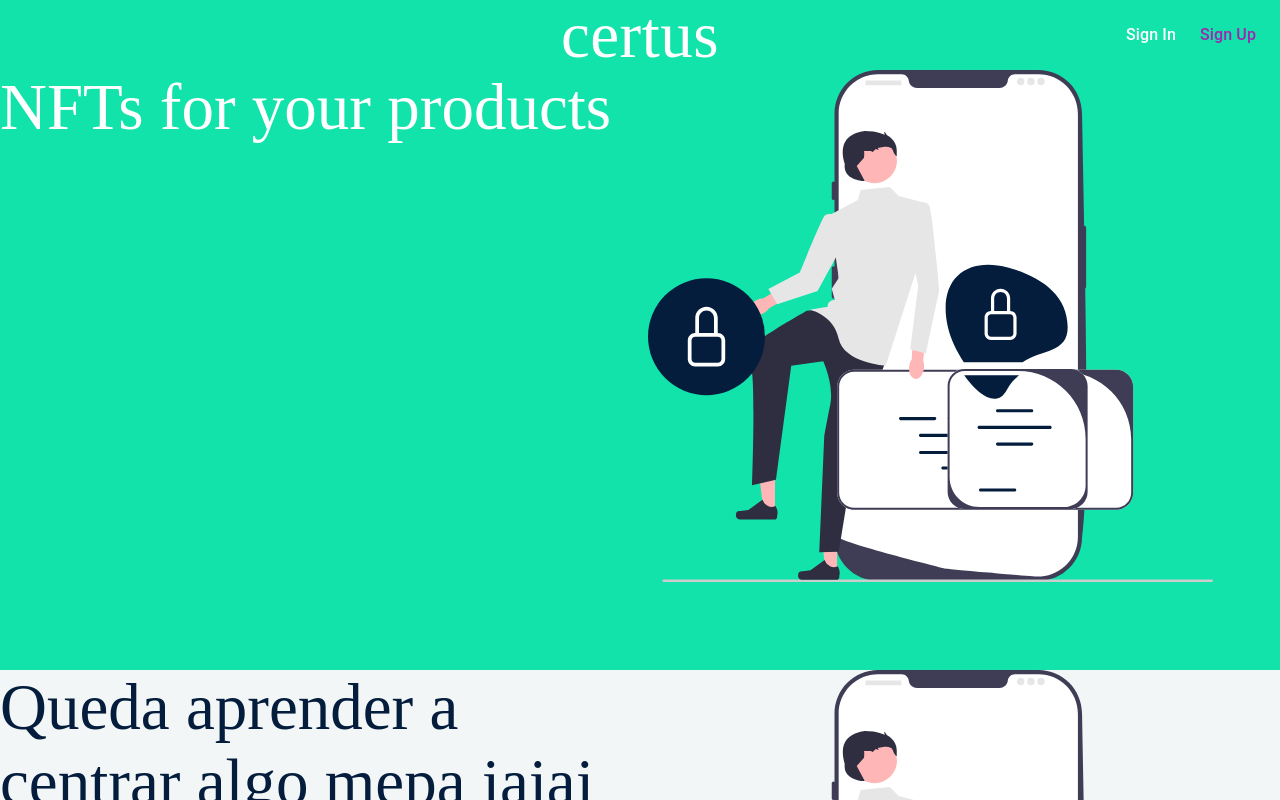
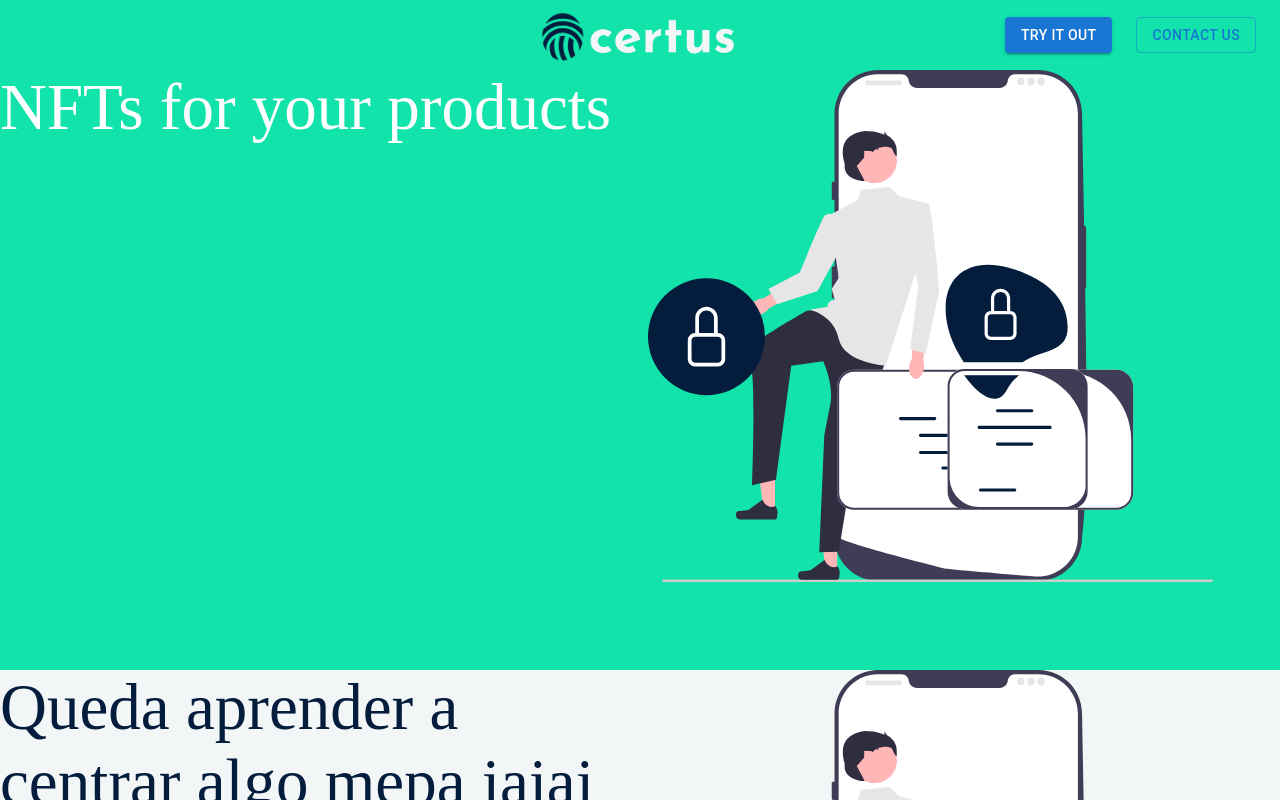
Before and after one commit to victoriarossi/certus-client, a Next.js app: page / in a window 1280 px wide. Shown: the top 800 px of the page. Built offline with nearby package versions, Linux system fonts and the light colour scheme.

Commit message:
Minor changes

```diff
--- a/modules/AppAppBar.js
+++ b/modules/AppAppBar.js
@@ -3,6 +3,7 @@ import AppBar from '@mui/material/AppBar'
 import Box from '@mui/material/Box';
 import Link from '@mui/material/Link';
 import Toolbar from './components/Toolbar';
+import Button from '@mui/material/Button';
 
 const rightLink = {
     fontSize: 16,
@@ -27,17 +28,17 @@ function AppAppBar() {
                         href="/"
                         sx={{ fontSize: 65, fontFamily: 'Josefin Sans'}}
                     >
-                        {'certus'}
+                        <img src="/assets/4.png" style={{height: 80, marginTop: 30}} alt="Certus Logo"/>
                     </Link>
                     <Box sx={{ flex: 1, display: 'flex', justifyContent: 'flex-end' }}>
                         <Link
                             color="inherit"
                             variant="h6"
                             underline="none"
-                            href="/premium-themes/onepirate/sign-in/"
+                            href="https://certus.vercel.app/"
                             sx={rightLink}
                         >
-                            {'Sign In'}
+                            <Button variant="contained">Try it out</Button>
                         </Link>
                         <Link
                             variant="h6"
@@ -45,7 +46,7 @@ function AppAppBar() {
                             href="/premium-themes/onepirate/sign-up/"
                             sx={{ ...rightLink, color: 'secondary.main' }}
                         >
-                            {'Sign Up'}
+                            <Button variant="outlined" sx={{outlineColor: 'white'}}>Contact Us</Button>
                         </Link>
                     </Box>
                 </Toolbar>
```
